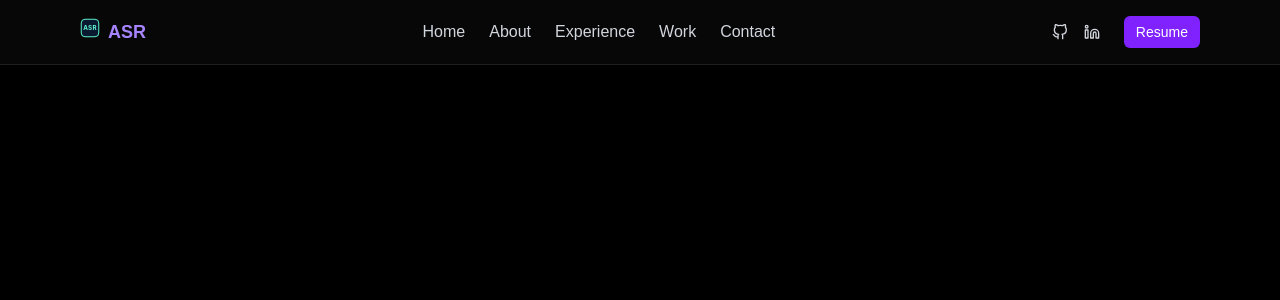
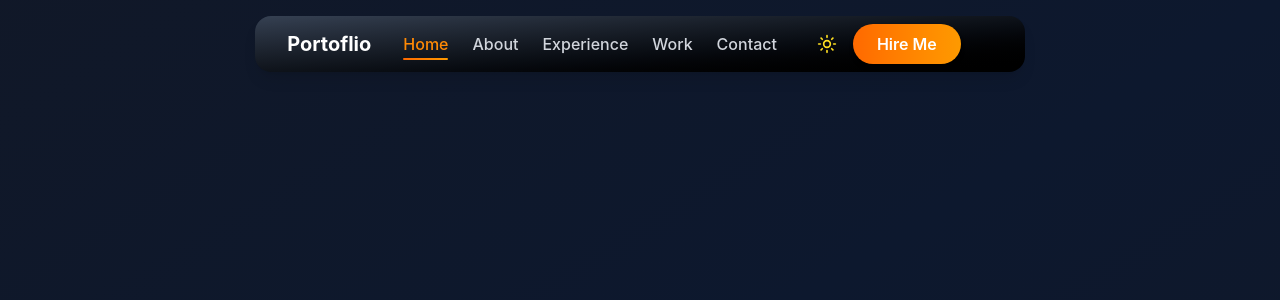
Before and after one commit to ankit-singh100/ankit_portfolio, a React (Vite) app: page / in a window 1280 px wide. Shown: the top 300 px of the page. Built offline with nearby package versions, Linux system fonts and the light colour scheme.

Commit message:
changes updated navbar

```diff
--- a/package.json
+++ b/package.json
@@ -11,7 +11,9 @@
   },
   "dependencies": {
     "@tailwindcss/vite": "^4.2.2",
+    "aos": "^2.3.4",
     "framer-motion": "^12.38.0",
+    "lucide-react": "^1.8.0",
     "react": "^19.2.4",
     "react-dom": "^19.2.4",
     "react-hot-toast": "^2.6.0",
--- a/src/App.jsx
+++ b/src/App.jsx
@@ -6,19 +6,33 @@ import Experience from './pages/Experience'
 import Work from './pages/Work'
 import Contact from './pages/Contact'
 import { Toaster } from 'react-hot-toast'
+import { useEffect, useState } from 'react'
+import Navbar from './components/Navbar'
+import  AOS  from 'aos'
+import "aos/dist/aos.css"
 
 function App() {
+  const [darkMode, setDarkMode] = useState(true);
+
+  useEffect(() => {
+    AOS.init({
+      duration: 1000,
+      once: false,
+      offset: 100,
+    });
+    document.documentElement.classList.add('dark')
+  }, [])
+
+  const toggleDarkMode = () => {
+    const newMode = !darkMode;
+    setDarkMode(newMode);
+    document.documentElement.classList.toggle('dark');
+  };
+
   return (
-    <>
-      <Toaster position='top-right'/>
-    <Routes>
-      <Route path="/" element={<Home/>}/>
-      <Route path='/about' element={<About />}/>
-      <Route path='/experience' element={<Experience />}/>
-      <Route path='/work' element={<Work />}/>
-      <Route path='/Contact' element={<Contact />}/>
-    </Routes>
-    </>
+    <div className={darkMode ? "bg-linear-to-br from-gray-900 via-[#0d182e] to-gray-900 min-h-screen" : "bg-linear-to-br from-gray-50 to-blue-50 min-h-screen"}>
+      <Navbar darkMode={darkMode} toggleDarkMode={toggleDarkMode}/>
+    </div>
   )
 }
 
--- /dev/null
+++ b/src/components/HeroSection.jsx
@@ -0,0 +1,11 @@
+import React from 'react'
+
+const HeroSection = () => {
+  return (
+    <div>
+
+    </div>
+  )
+}
+
+export default HeroSection
--- a/src/components/Navbar.jsx
+++ b/src/components/Navbar.jsx
@@ -1,113 +1,137 @@
-import React, { useState } from "react";
-import { NAV_ITEMS, PROFILE } from "../data/PortfolioData";
+import { useState } from "react"
+import { DarkColors, lightColors, NAV_ITEMS } from "../data/PortfolioData";
+import { motion } from "framer-motion";
 import { Link } from "react-router-dom";
-import toast from "react-hot-toast";
-import { FiGithub, FiInstagram, FiLinkedin, FiMenu, FiX } from "react-icons/fi";
+import { Menu, Moon, Sun, X } from "lucide-react";
 
-const Navbar = () => {
-  const [isOpen, setIsOpen] = useState(false);
+const Navbar = ({ darkMode, toggleDarkMode }) => {
+  const MotionLink = motion(Link);
+  const [activeSection, setActiveSection] = useState('home');
+  const [isMenuOpen, setIsMenuOpen] = useState(false);
 
-  const toggleMenu = () => setIsOpen((prev) => !prev);
+  const colors = darkMode ? DarkColors : lightColors;
 
-  const handleResumeDownload = () => {
-    const link = document.createElement("a");
-    link.href = PROFILE.resume;
-    link.download = "Resume.pdf";
-    document.body.appendChild(link);
-    link.click();
-    document.body.removeChild(link);
-
-    toast.success("Resume download started");
+  const handleNavClick = (itemName) => {
+    setActiveSection(itemName.toLowerCase());
+    setIsMenuOpen(false);
   };
 
   return (
-    <header className="fixed top-0 left-0 w-full z-50 bg-zinc-950/80 backdrop-blur-md border-b border-white/10">
+    <div className="flex justify-center w-full fixed x-50 mt-4">
+      <motion.nav
+      initial={{y: -100}}
+      animate={{y: 0}}
+      transition={{ duration: 0.5}}
+      className={`flex items-center justify-center ${colors.navBg} backdrop-blur-lg rounded-2xl px-4 lg:px-8 py-2 shadow-lg`}>
+        <div className="flex items-center justify-between w-full space-x-6 lg:space-x-8">
+        {/* Logo */}
+        <MotionLink
+        className="flex items-center space-x-2"
+        to="/"
+        onClick={() => handleNavClick("home")}
+        whileHover={{ scale: 1.05}}>
+          <span className={`text-xl font-bold ${colors.textPrimary}`}>Portoflio
+            <span className="text-orange-500"></span>
+          </span>
+        </MotionLink>
 
-      <div className="max-w-6xl mx-auto px-4 h-16 flex items-center justify-between">
+        {/* Navigation Items */}
+        <div className="hidden lg:flex items-center space-x-6">
+          {NAV_ITEMS.map((item, index) => (
+            <Link key={index} to={item.path} onClick={() => handleNavClick(item.label)}
+            className="relative">
+              <motion.span
+              className={`font-medium transition-colors duration-300 ${activeSection === item.label.toLowerCase() ? colors.textActive : `${colors.textSecondary} hover:text-orange-500`}`}whileHover={{ scale: 1.05}}
+              whileTap={{ scale: 0.95}}>
+              {item.label}
+              </motion.span>
 
-        {/* Logo */}
-        <Link to="/" className="text-violet-400 font-bold text-lg flex gap-2">
-        <img src="/asr-logo.svg" className="w-5 h-5"/>
-          ASR
-        </Link>
-
-        {/* Desktop Nav */}
-        <nav className="hidden md:flex gap-6 text-gray-300">
-          {NAV_ITEMS.map((item) => (
-            <Link
-              key={item.path}
-              to={item.path}
-              className="hover:text-violet-400 transition"
-            >
-              {item.label}
+              {activeSection === item.label.toLowerCase() && (
+                <motion.div
+                layoutId="navbar-indicator"
+                className={`absolute -bottom-1 left-0 right-0 h-0.5 bg-linear-to-r rounded-full ${colors.indicator}`}></motion.div>
+              )}
             </Link>
           ))}
-        </nav>
-
-        {/* Social */}
-        <div className="hidden md:flex items-center gap-4 text-gray-300">
-
-          <a href={PROFILE.github} target="_blank" rel="noreferrer">
-            <FiGithub />
-          </a>
-
-          <a href={PROFILE.linkedin} target="_blank" rel="noreferrer">
-            <FiLinkedin />
-          </a>
-
-          {/* Resume */}
-          <button
-            onClick={handleResumeDownload}
-            className="ml-2 px-3 py-1.5 text-sm bg-violet-600 rounded-md text-white hover:bg-violet-700 transition"
-          >
-            Resume
-          </button>
         </div>
 
-        {/* Mobile Button */}
-        <button onClick={toggleMenu} className="md:hidden text-white">
-          {isOpen ? <FiX size={22} /> : <FiMenu size={22} />}
-        </button>
-      </div>
+        <div className="flex items-center space-x-2">
+          {/* Dark Mode Toggle */}
+          <motion.button
+          whileHover={{ scale: 1.1}}
+          whileTap={{ scale: 0.9 }}
+          onClick={toggleDarkMode}
+          className={`p-2 rounded-full ${darkMode ? "bg-gray-700" : "bg-gray-200"}transition-colors cursor-pointer`}
+          aria-label={darkMode ? "Switch to light mode" : "Switch to dark mode"}
+          >
+            {darkMode ? (
+              <Sun className="w-5 h-5 text-yellow-300"/>
+            ):
+            (<Moon className="w-5 h-5 text-gray-700"/>)}
+          </motion.button>
 
-      {/* Mobile Menu */}
-      {isOpen && (
-        <div className="md:hidden bg-zinc-950/95 border-t border-white/10 px-4 py-4 space-y-3 text-gray-300">
+          {/* Button */}
+          <MotionLink
+          to="/contact"
+          onClick={() => handleNavClick("contact")}
+          whileHover={{ scale: 1.05}}
+          whileTap={{ scale: 0.95}}
+          className={`hidden lg:block px-6 py-2 font-semibold rounded-full bg-linear-to-r ${colors.button} text-white shadow-md hover:shadow-lg transition-shadow cursor-pointer`}>
+            Hire Me
+          </MotionLink>
+        </div>
 
-          {NAV_ITEMS.map((item) => (
-            <Link
-              key={item.path}
-              to={item.path}
-              onClick={() => setIsOpen(false)}
-              className="block hover:text-violet-400"
-            >
-              {item.label}
-            </Link>
-          ))}
+        {/* Mobile Menu Button */}
+        <div className="flex lg:hidden items-center space-x-4 px-2">
+            <motion.button
+            whileTap={{ scale: 0.9}}
+            onClick={() => setIsMenuOpen(!isMenuOpen)}
+            className={`p-2 rounded-lg ${darkMode ? "bg-gray-700" : "bg-gray-200"} cursor-pointer`}>
+              {isMenuOpen ? (
+                <X className={`w-5 h-5 ${darkMode ? "text-white" : "text-gray-700"}`}/>
+              ):
+              (
+                <Menu className={`w-5 h-5 ${darkMode ? "text-white" : "text-gray-700"}`}/>
+              )}
 
-          <div className="flex gap-4 pt-3">
-            <a href={PROFILE.github} target="_blank" rel="noreferrer">
-              <FiGithub />
-            </a>
+            </motion.button>
+        </div>
+        </div>
 
-            <a href={PROFILE.linkedin} target="_blank" rel="noreferrer">
-              <FiLinkedin />
-            </a>
-          </div>
+        {isMenuOpen && (
+          <motion.div
+          initial={{opacity: 0, height: 0}}
+          animate={{opacity: 1, height: "auto"}}
+          transition={{ duration: 0.3}}
+          className={`absolute top-full left-0 right-0 mt-2 lg:hidden ${darkMode ? "bg-gray-900/95" : "bg-white/95"}backdrop-blur-lg rounded-xl shadow-lg border ${darkMode ? "border-gray-700" : "border-gray-200"}`}>
+            <div className="px-4 py-3 space-y-2">
+              {NAV_ITEMS.map((item) => (
+                <Link to={item.path} key={item.label}
+                onClick={() => handleNavClick(item.label)}
+                className="block">
+                  <motion.div
+                  whileHover={{ x: 5}}
+                  className={`py-3 px-4 rounded-lg text-center ${activeSection === item.label.toLowerCase() ? darkMode ? "bg-gray-800" : "bg-orange-50": ""}`}>
+                    <span className={`font-medium ${activeSection === item.label.toLowerCase() ? colors.textActive : colors.textSecondary}`}>
+                      {item.label}
+                    </span>
+                  </motion.div>
+                </Link>
+              ))}
 
-          <button
-            onClick={() => {
-              handleResumeDownload();
-              setIsOpen(false);
-            }}
-            className="w-full mt-3 py-2 bg-violet-600 rounded-md text-white"
-          >
-            Resume
-          </button>
-        </div>
-      )}
-    </header>
-  );
-};
+              <MotionLink
+              to="/contact"
+              onClick={() => setIsMenuOpen(false)}
+              whileTap={{ scale: 0.95}}
+              className={`block py-3 px-4 text-center font-semibold rounded-lg bg-linear-to-r ${colors.button} text-white shadow-md`}>
+                Hire Me
+              </MotionLink>
+            </div>
+          </motion.div>
+        )}
+      </motion.nav>
+    </div>
+  )
+}
 
-export default Navbar;
+export default Navbar
--- a/src/data/PortfolioData.js
+++ b/src/data/PortfolioData.js
@@ -5,6 +5,27 @@ export const NAV_ITEMS = [
     {label: "Work", path:"/work"},
     {label: "Contact", path:"/contact"},
 ]
+
+export const lightColors = {
+    navBg: "bg-linear-to-br from-orange-200 to-white",
+    textPrimary: "text-gray-900",
+    textSecondary: "text-gray-800",
+    textHover: "text-orange-500",
+    textActive: "text-orange-600",
+    indicator: "from-orange-500 to-amber-500",
+    button: "from-orange-500 to-amber-500",
+};
+
+export const DarkColors = {
+    navBg: "bg-linear-to-br from-gray-700 to-black",
+    textPrimary: "text-white",
+    textSecondary: "text-gray-300",
+    textHover: "text-orange-400",
+    textActive: "text-orange-400",
+    indicator: "from-orange-500 to-amber-500",
+    button: "from-orange-500 to-amber-500",
+};
+
 
 export const PROFILE = {
     name: "Ankit Singh Rajbanshi",
--- a/src/index.css
+++ b/src/index.css
@@ -1,16 +1,16 @@
 @import "tailwindcss";
+
+@custom-variant dark (&:where(.dark, .dark *));
 
 html{
   scroll-behavior: smooth;
 }
 
 body{
-  overflow-x: hidden;
-  font-family: Arial, Helvetica, sans-serif;
-  margin : 0;
-  padding: 0;
-  width: 100%;
-  position: relative;
-  background-color: black;
-  color: white;
+  font-family: 'Inter', sans-serif;
+
 }
+
+.dark {
+  color-scheme: dark;
+}
--- a/src/pages/Home.jsx
+++ b/src/pages/Home.jsx
@@ -1,10 +1,12 @@
 import React from 'react'
 import Navbar from '../components/Navbar'
+import HeroSection from '../components/HeroSection'
 
 const Home = () => {
   return (
     <div>
       <Navbar />
+      <HeroSection />
     </div>
   )
 }
```
Also changed, not shown: 1 other file (tests, documents, lock files or other folders).
